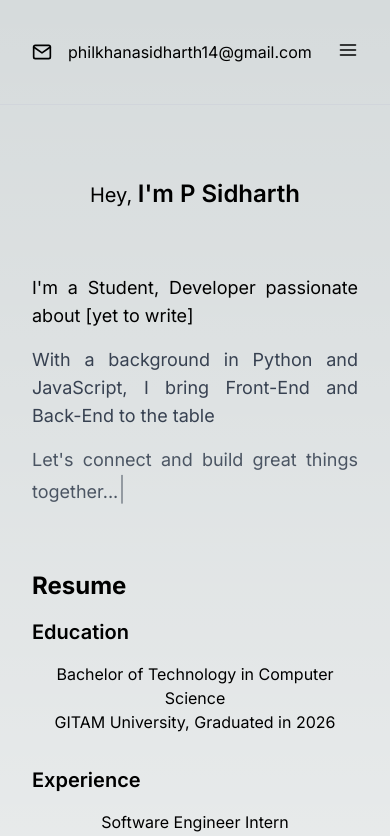
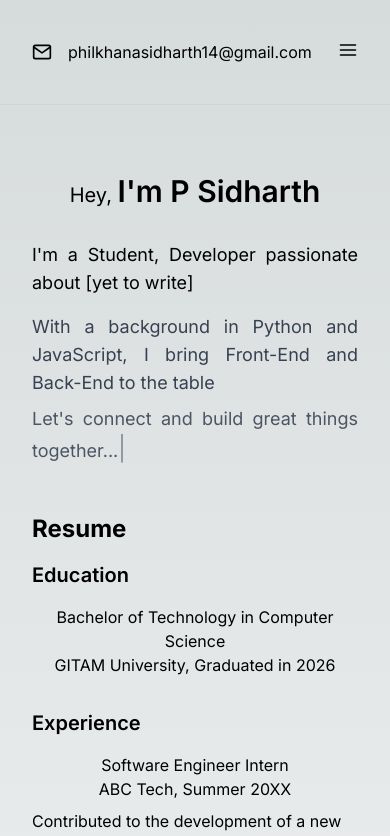
Before and after one commit to psidh/Domain, a Next.js app: page / in a window 390 px wide. Shown: the top 836 px of the page. Built offline with nearby package versions, Linux system fonts and the light colour scheme.

Commit message:
padding and margin ++

```diff
--- a/src/app/components/TopIntro.js
+++ b/src/app/components/TopIntro.js
@@ -24,19 +24,20 @@ const TopIntro = () => {
     <main>
       <GlobalStyle />
       <section className="flex flex-col justify-center items-center pt-16 pb-4 px-4 lg:px-18">
-      <h2 className="md:text-2xl text-4xl font-semibold mb-4"><span className="md:text-2xl text-xl mb-4 font-normal">Hey, </span>
-      <span className="font-semibold md:text-4xl text-2xl ">
+      <h2 className="md:text-2xl text-4xl font-semibold mb-4">
+        <span className="md:text-2xl text-xl font-normal">Hey, </span>
+      <span className="font-semibold md:text-4xl text-3xl ">
       {/* eslint-disable-next-line react/no-unescaped-entities */}
       I'm P Sidharth</span></h2>
-      <div className="py-8 px-4 lg:px-18 md:text-center text-justify">
-      <p className="md:text-2xl text-lg mb-4 mt-4 ">
+      <div className="py-2 px-4 lg:px-18 md:text-center text-justify">
+      <p className="md:text-2xl text-lg mb-4 my-2 ">
         {/* eslint-disable-next-line react/no-unescaped-entities */}
         I'm a Student, Developer passionate about [yet to write]
       </p>
-      <p className="md:text-2xl text-lg mt-4 text-gray-700 dark:text-gray-300">
+      <p className="md:text-2xl text-lg my-2 text-gray-700 dark:text-gray-300">
         With a background in Python and JavaScript, I bring Front-End and Back-End to the table
       </p>
-      <p className="md:text-2xl text-lg mt-4 text-gray-600 dark:text-gray-300">
+      <p className="md:text-2xl text-lg my-2 text-gray-600 dark:text-gray-300">
         {/* eslint-disable-next-line react/no-unescaped-entities */}
         Let's connect and build great things together...
         <span className="inline-flex opacity-50 text-2xl font-light blinking">|</span>
```
